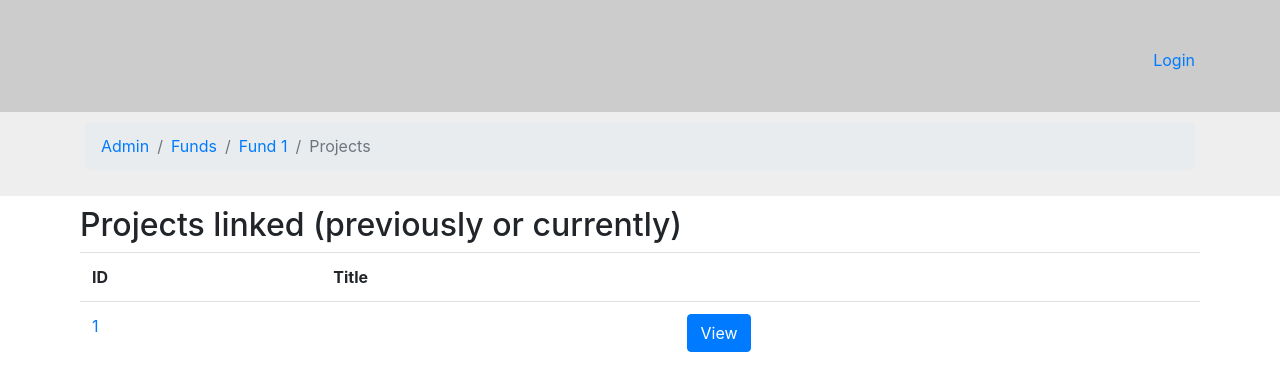
After one commit to INDIGO-Initiative/database-app, a Django app: template indigo/templates/indigo/admin/fund/projects.html in a window 1280 px wide. The commit adds this page. Shown: the top 391 px of the page. Run offline with Django 3.2, Linux system fonts and the light colour scheme; the template is opened without the code that fills it: most values are stand-ins (such as "Sample title", 1, 10 or a date in 2020); some libraries are stand-ins or nearby versions.

Commit message:
ui: Admin Fund page lists projects it is linked to
https://trello.com/c/iwf0WwD7/156-link-funds-to-projects-in-back-end-ui-only

```diff
--- a/indigo/templates/indigo/admin/fund/index.html
+++ b/indigo/templates/indigo/admin/fund/index.html
@@ -25,6 +25,7 @@
     {% endfor %}
 </table>
 
+<P><a href="{% url 'indigo_admin_fund_projects' public_id=fund.public_id %}" class="btn btn-primary">Projects Using This</a></P>
 <P><a href="{% url 'indigo_admin_fund_download_form' public_id=fund.public_id %}" class="btn btn-primary">Download Form</a></P>
 <P><a href="{% url 'indigo_admin_fund_import_form' public_id=fund.public_id %}" class="btn btn-primary">Upload/Import Form</a></P>
 <P><a href="{% url 'indigo_admin_fund_moderate' public_id=fund.public_id %}" class="btn btn-primary">Moderate</a></P>
--- /dev/null
+++ b/indigo/templates/indigo/admin/fund/projects.html
@@ -0,0 +1,40 @@
+{% extends 'indigo/base-admin.html' %}
+
+{% block head_title %}Projects for Fund {{ fund.public_id }}{% endblock %}
+
+{% block breadcrumbs %}
+    <nav aria-label="breadcrumb">
+      <ol class="breadcrumb">
+        <li class="breadcrumb-item"><a href="{% url 'indigo_admin_index' %}">Admin</a></li>
+        <li class="breadcrumb-item"><a href="{% url 'indigo_admin_fund_list' %}">Funds</a></li>
+        <li class="breadcrumb-item"><a href="{% url 'indigo_admin_fund_index' public_id=fund.public_id  %}">Fund {{ fund.public_id }}</a></li>
+        <li class="breadcrumb-item active" aria-current="page">Projects</li>
+      </ol>
+    </nav>
+{% endblock %}
+
+
+{% block content %}
+
+    <h2>Projects linked (previously or currently)</h2>
+
+    {% if project_links %}
+        <table class="table">
+            <tr>
+                <th>ID</th>
+                <th>Title</th>
+                <th>&nbsp;</th>
+            </tr>
+            {% for project_link in project_links %}
+                <tr>
+                    <td><a href="{% url 'indigo_admin_project_index' public_id=project_link.project.public_id %}">{{ project_link.project.public_id }}</a></td>
+                    <td>{{ project_link.project.data_private.name.value }}</td>
+                    <td><a href="{% url 'indigo_admin_project_index' public_id=project_link.project.public_id %}" class="btn btn-primary">View</a></td>
+                </tr>
+            {% endfor %}
+        </table>
+    {% else %}
+        <p>No projects are linked.</p>
+    {% endif %}
+
+{% endblock %}
--- a/indigo/urls.py
+++ b/indigo/urls.py
@@ -194,6 +194,11 @@ urlpatterns = [
         name="indigo_admin_fund_index",
     ),
     path(
+        "admin/fund/<public_id>/projects",
+        views.admin_fund_projects,
+        name="indigo_admin_fund_projects",
+    ),
+    path(
         "admin/fund/<public_id>/download_form",
         views.admin_fund_download_form,
         name="indigo_admin_fund_download_form",
```
Also changed, not shown: indigo/views.py (+13 -0 lines).
